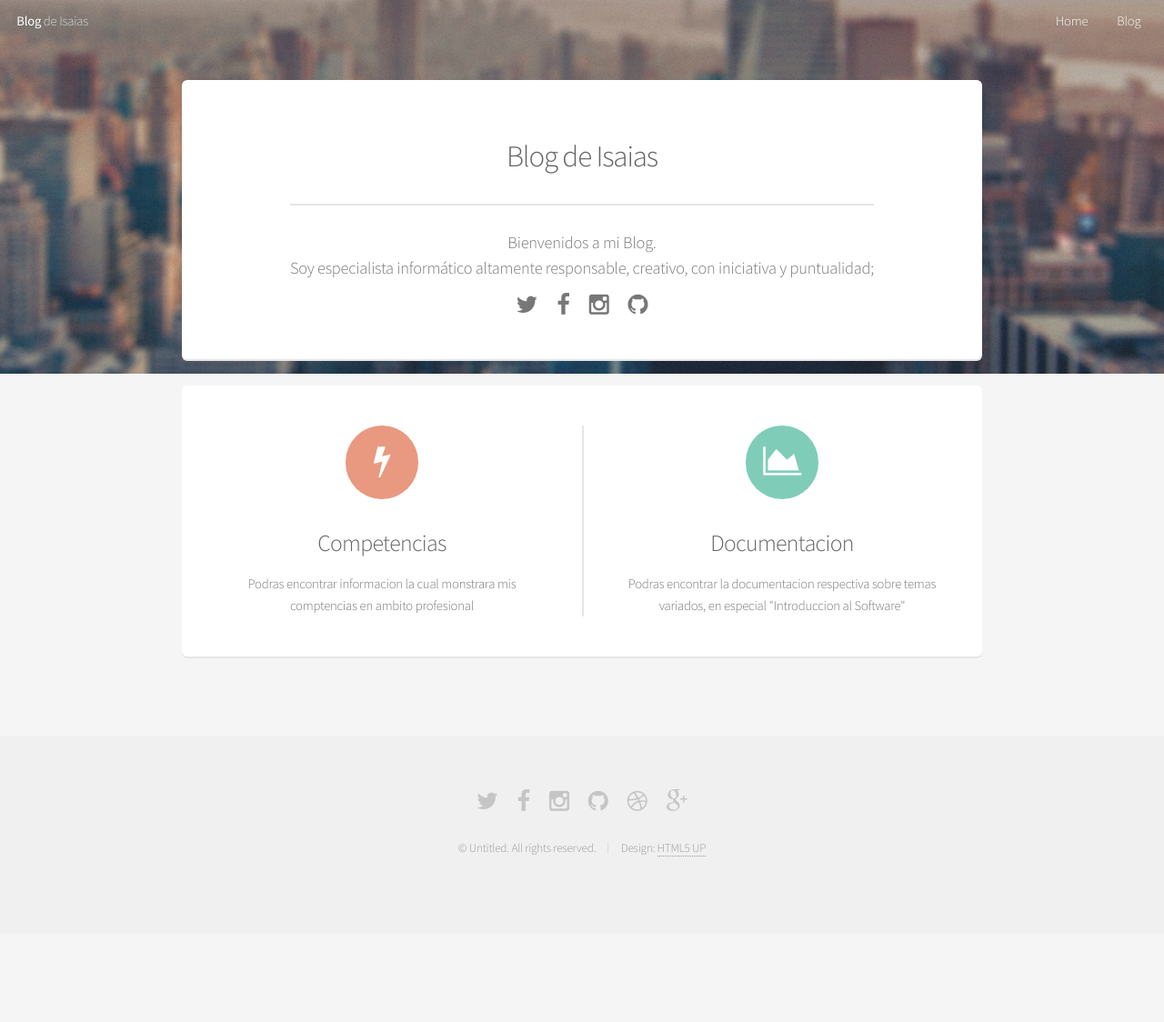
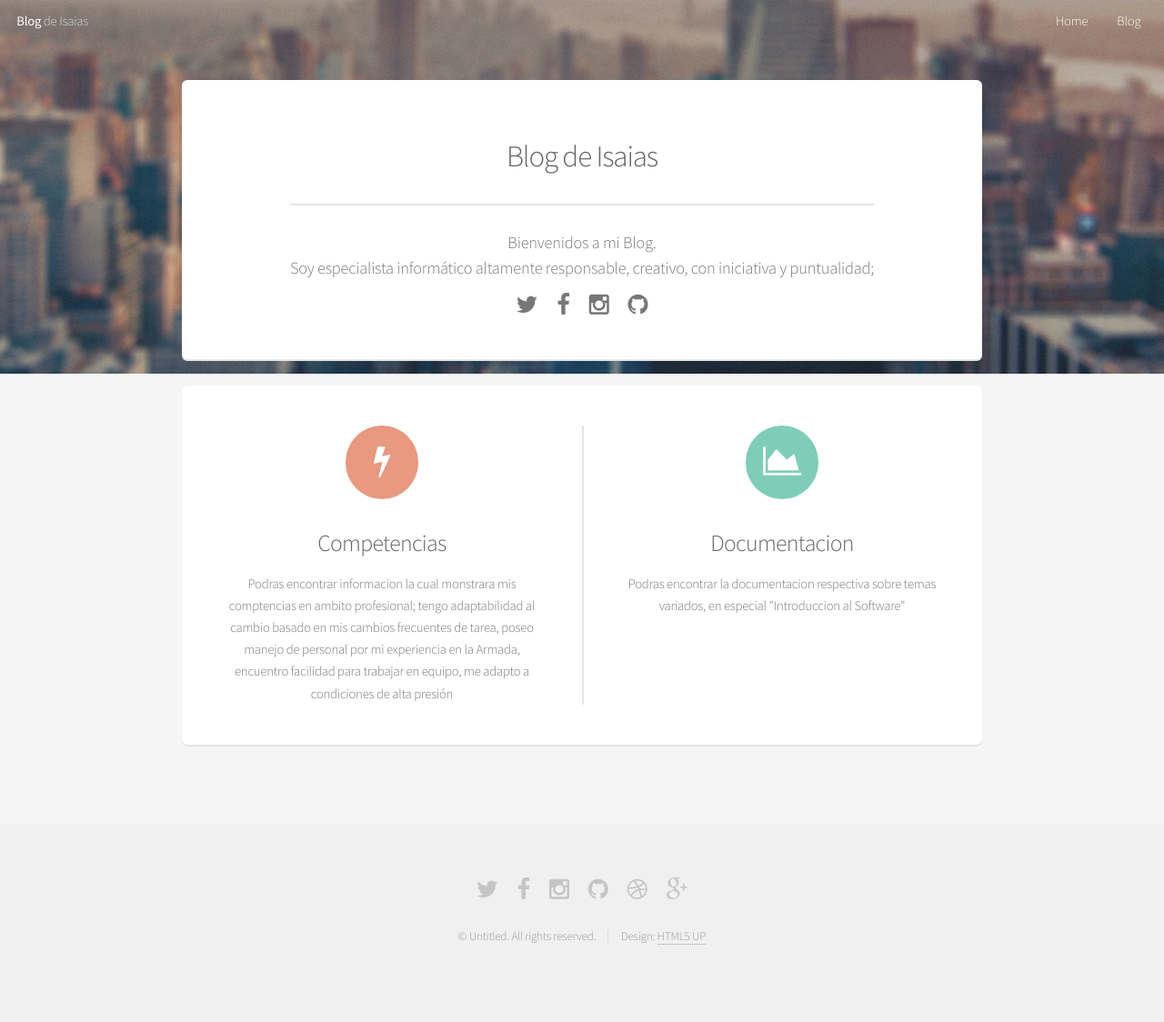
Before and after one commit to Isaias593/IndexBlog, a Jekyll site: the page built from index.html, in a window 1280 px wide. Shown: the whole page at 91% size. Built offline with Jekyll 4.4.1, drawn with Linux system fonts in a browser that asks for light colours; the list of posts is cut into pages by our own code; before the commit the page ends 1027 px from its top, so only the background shows below that.

Commit message:
Update index.html

```diff
--- a/index.html
+++ b/index.html
@@ -25,7 +25,8 @@ puntualidad;</p>
 		<section>
 			<span class="icon major fa-bolt accent2"></span>
 			<h3>Competencias</h3>
-			<p>Podras encontrar informacion la cual monstrara mis comptencias en ambito profesional</p>
+			<p>Podras encontrar informacion la cual monstrara mis comptencias en ambito profesional;  tengo adaptabilidad al cambio basado en mis cambios frecuentes
+de tarea, poseo manejo de personal por mi experiencia en la Armada, encuentro facilidad para trabajar en equipo, me adapto a condiciones de alta presión</p>
 		</section>
 		<section>
 			<span class="icon major fa-area-chart accent3"></span>
```
